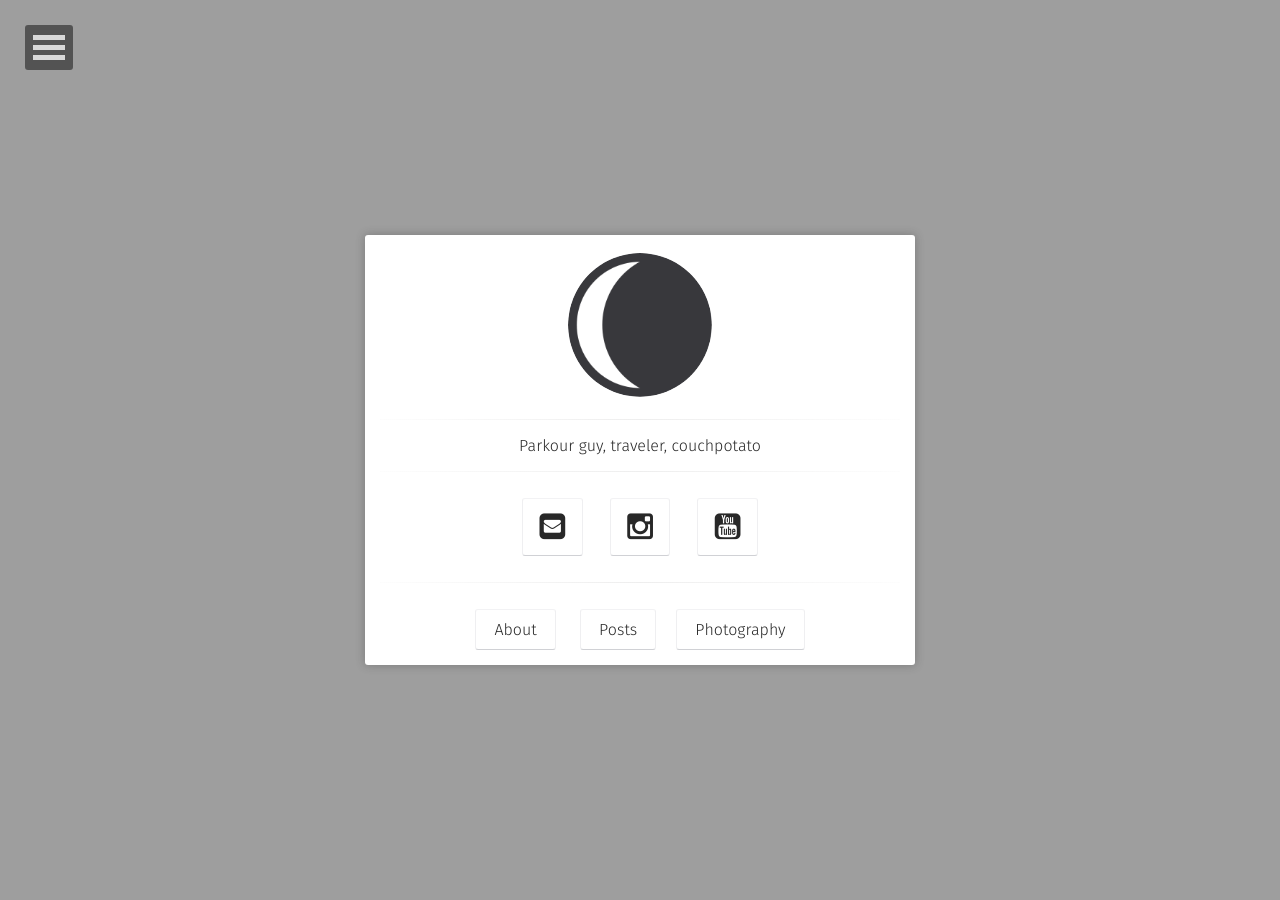
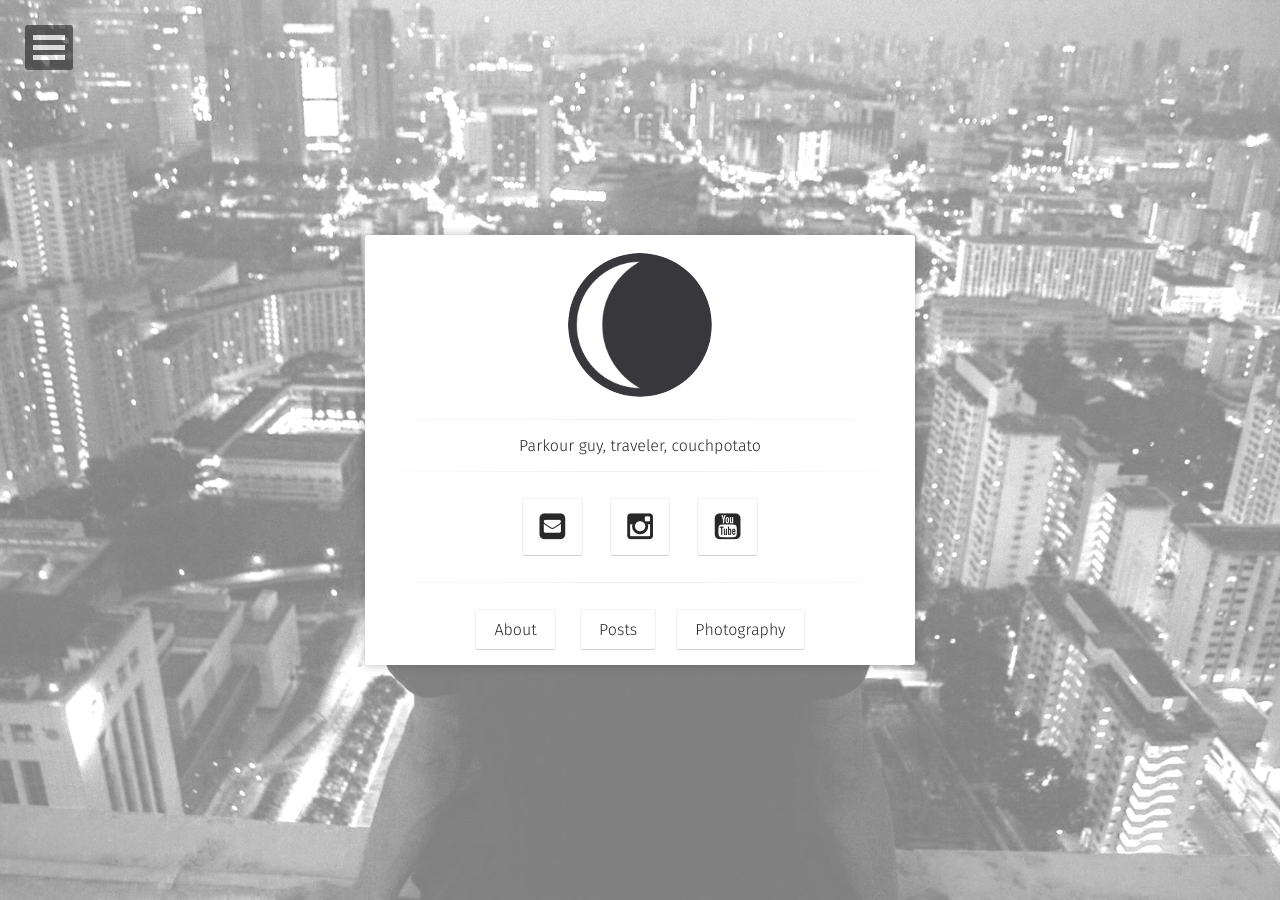
Before and after one commit to daleonpz/daleonpz.github.io, a Jekyll site: the page built from index.html, in a window 1280 px wide. Built offline with Jekyll 4.4.1, drawn with Linux system fonts in a browser that asks for light colours; some web fonts are replaced.

Commit message:
added background picture

```diff
--- a/_config.yml
+++ b/_config.yml
@@ -8,7 +8,7 @@ reading_time:       true
 words_per_minute:   200
 logo:               'assets/img/logo.png'
 #background:         'assets/img/placeholder-big.jpg'
-background:          'assets/img/7.jpg'
+background:         'assets/img/background.jpg'
 tiled_bg:           false   # Set this true if you want to tile your background image, otherwise it will be covered
 locale:             en_US
 url:                https://daleonpz.github.io/
```
Also changed, not shown: assets/img/background.jpg (added).
